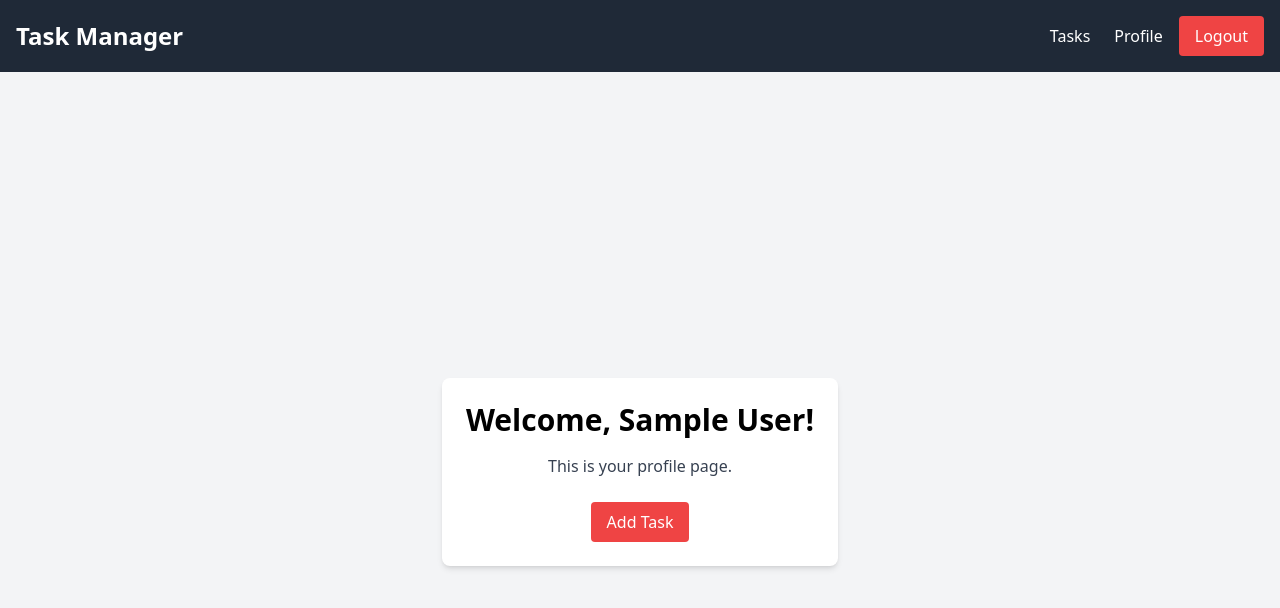
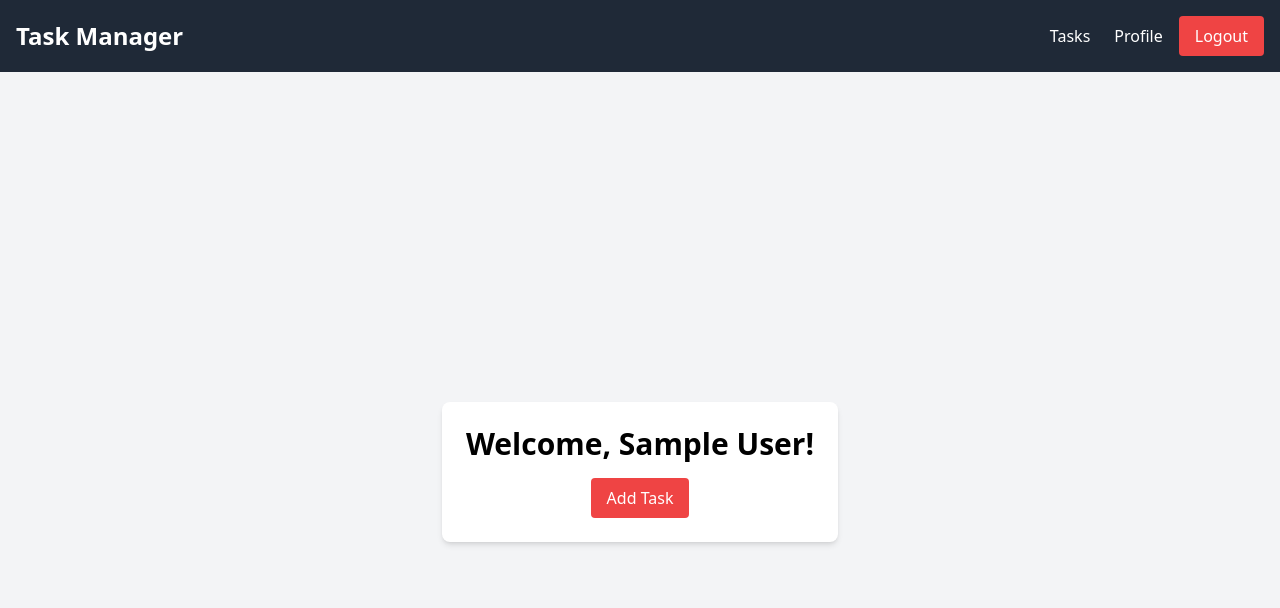
Before and after one commit to DINESHKUMAR-99/task-mangement, a React (Vite) app: page / in a window 1280 px wide. Shown: the top 608 px of the page. Built offline with nearby package versions, Linux system fonts and the light colour scheme; sample sign-in values are in the browser's storage.

Commit message:
Update Profile.jsx

```diff
--- a/src/pages/Profile.jsx
+++ b/src/pages/Profile.jsx
@@ -19,7 +19,6 @@ const Profile = () => {
       {/* Profile Content */}
       <div className="bg-white p-6 rounded-lg shadow-md text-center">
         <h1 className="text-3xl font-bold mb-4">Welcome, {userName}!</h1>
-        <p className="text-gray-700 mb-6">This is your profile page.</p>
         <button
           onClick={()=>navigate('/create-task')}
           className="text-white bg-red-500 hover:bg-red-600 px-4 py-2 rounded"
```
